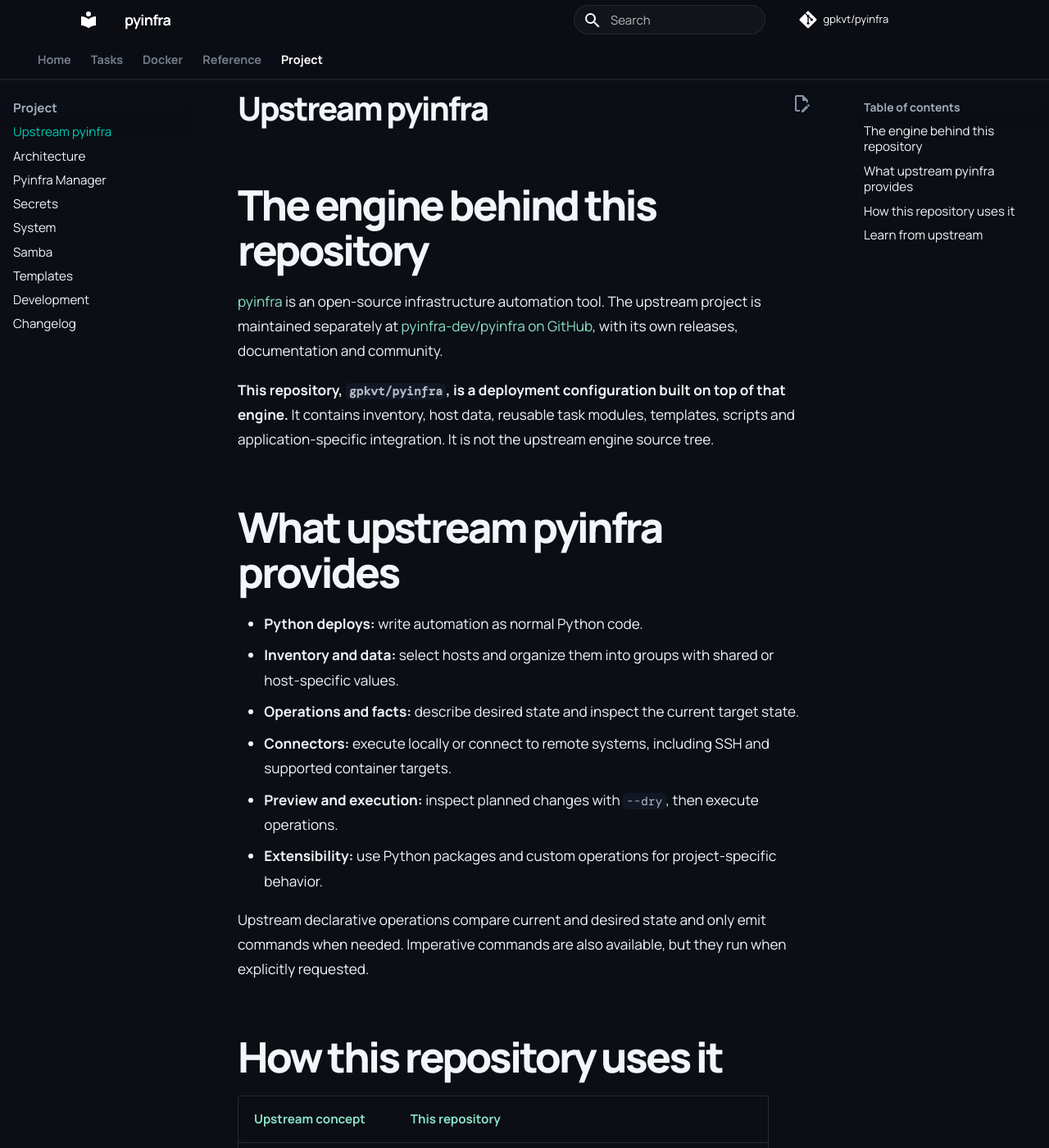
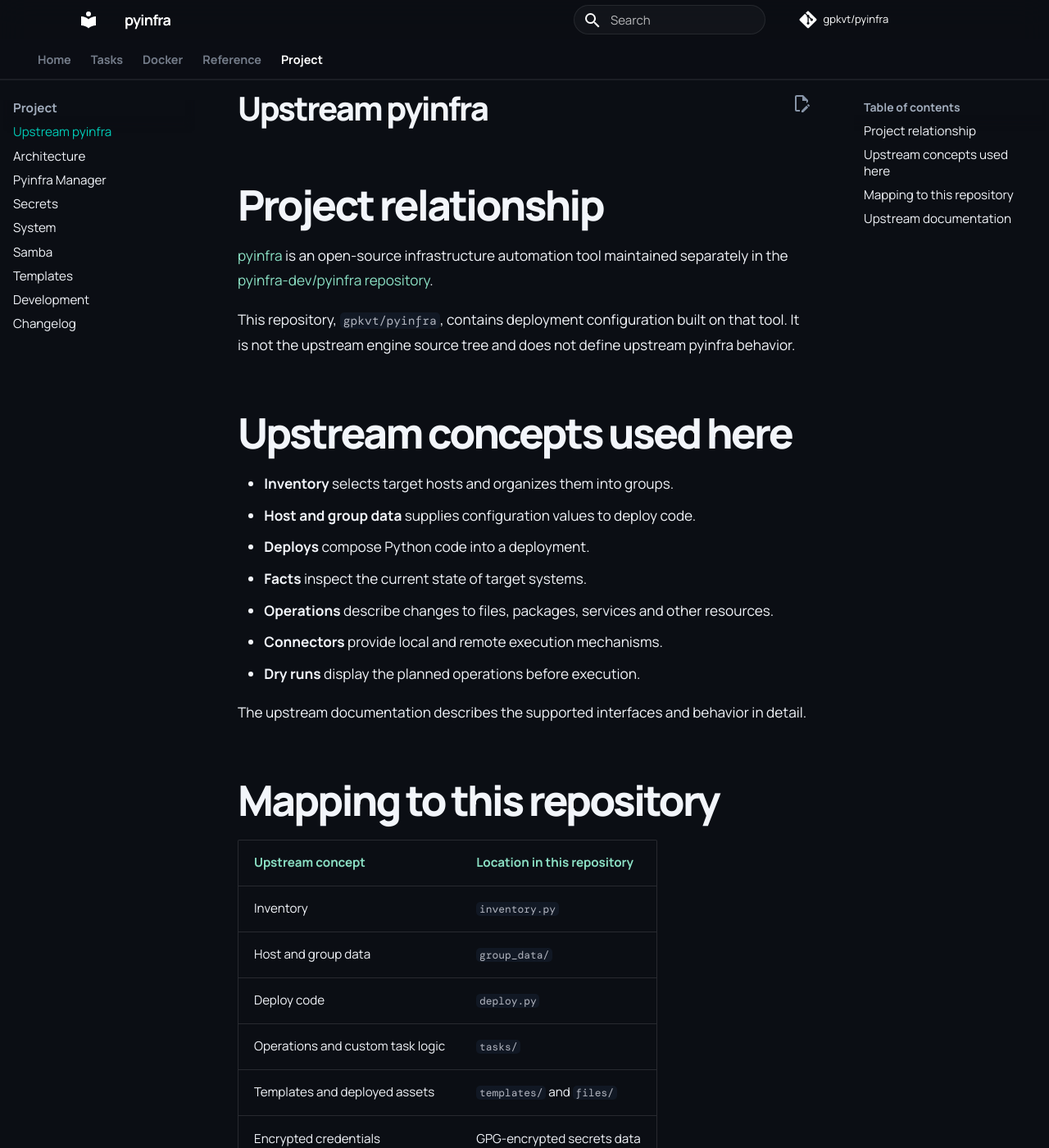
Before and after one commit to gpkvt/pyinfra, an MkDocs documentation site: the page built from docs/upstream.md, in a window 1280 px wide and 1400 px high. Shown: the whole window at 82% size. Built offline with MkDocs 1.6.1 and Material for MkDocs 9.7.7, drawn with Linux system fonts in a browser that asks for light colours; some web fonts are replaced; comment, search, counter and statistics services are not loaded; some of the changed text lies outside the part shown.

Commit message:
docs: replace promotional website with technical documentation

```diff
--- a/docs/upstream.md
+++ b/docs/upstream.md
@@ -1,40 +1,41 @@
 # Upstream pyinfra
 
-## The engine behind this repository
+## Project relationship
 
-[pyinfra](https://pyinfra.com/) is an open-source infrastructure automation tool. The upstream project is maintained separately at [pyinfra-dev/pyinfra on GitHub](https://github.com/pyinfra-dev/pyinfra), with its own releases, documentation and community.
+[pyinfra](https://pyinfra.com/) is an open-source infrastructure automation tool maintained separately in the [pyinfra-dev/pyinfra repository](https://github.com/pyinfra-dev/pyinfra).
 
-**This repository, `gpkvt/pyinfra`, is a deployment configuration built on top of that engine.** It contains inventory, host data, reusable task modules, templates, scripts and application-specific integration. It is not the upstream engine source tree.
+This repository, `gpkvt/pyinfra`, contains deployment configuration built on that tool. It is not the upstream engine source tree and does not define upstream pyinfra behavior.
 
-## What upstream pyinfra provides
+## Upstream concepts used here
 
-- **Python deploys:** write automation as normal Python code.
-- **Inventory and data:** select hosts and organize them into groups with shared or host-specific values.
-- **Operations and facts:** describe desired state and inspect the current target state.
-- **Connectors:** execute locally or connect to remote systems, including SSH and supported container targets.
-- **Preview and execution:** inspect planned changes with `--dry`, then execute operations.
-- **Extensibility:** use Python packages and custom operations for project-specific behavior.
+- **Inventory** selects target hosts and organizes them into groups.
+- **Host and group data** supplies configuration values to deploy code.
+- **Deploys** compose Python code into a deployment.
+- **Facts** inspect the current state of target systems.
+- **Operations** describe changes to files, packages, services and other resources.
+- **Connectors** provide local and remote execution mechanisms.
+- **Dry runs** display the planned operations before execution.
 
-Upstream declarative operations compare current and desired state and only emit commands when needed. Imperative commands are also available, but they run when explicitly requested.
+The upstream documentation describes the supported interfaces and behavior in detail.
 
-## How this repository uses it
+## Mapping to this repository
 
-| Upstream concept | This repository |
+| Upstream concept | Location in this repository |
 | --- | --- |
-| Inventory | `inventory.py` selects local and remote targets |
-| Host/group data | `group_data/` holds machine and role configuration |
-| Deploy code | `deploy.py` selects baseline and optional task modules |
-| Operations | `tasks/` manages packages, files, services and applications |
-| Templates and assets | `templates/` and `files/` provide deployed content |
-| Secrets | GPG-encrypted JSON supplies credentials to selected tasks |
+| Inventory | `inventory.py` |
+| Host and group data | `group_data/` |
+| Deploy code | `deploy.py` |
+| Operations and custom task logic | `tasks/` |
+| Templates and deployed assets | `templates/` and `files/` |
+| Encrypted credentials | GPG-encrypted secrets data |
 
-## Learn from upstream
+## Upstream documentation
 
-- [Official website](https://pyinfra.com/)
+- [Project website](https://pyinfra.com/)
 - [Documentation](https://docs.pyinfra.com/)
 - [Getting started](https://docs.pyinfra.com/en/3.x/getting-started.html)
 - [Operations](https://docs.pyinfra.com/en/3.x/using-operations.html)
 - [Connectors](https://docs.pyinfra.com/en/3.x/connectors.html)
-- [Upstream source code](https://github.com/pyinfra-dev/pyinfra)
+- [Source code](https://github.com/pyinfra-dev/pyinfra)
 
-The project targets Python 3.12+ and Debian/Ubuntu hosts; those are choices made by this repository, not a statement of upstream pyinfra's full platform support.
+The Python version and target operating systems listed in this repository's requirements describe this deployment configuration. They should not be interpreted as a complete statement of upstream pyinfra's platform support.
```
